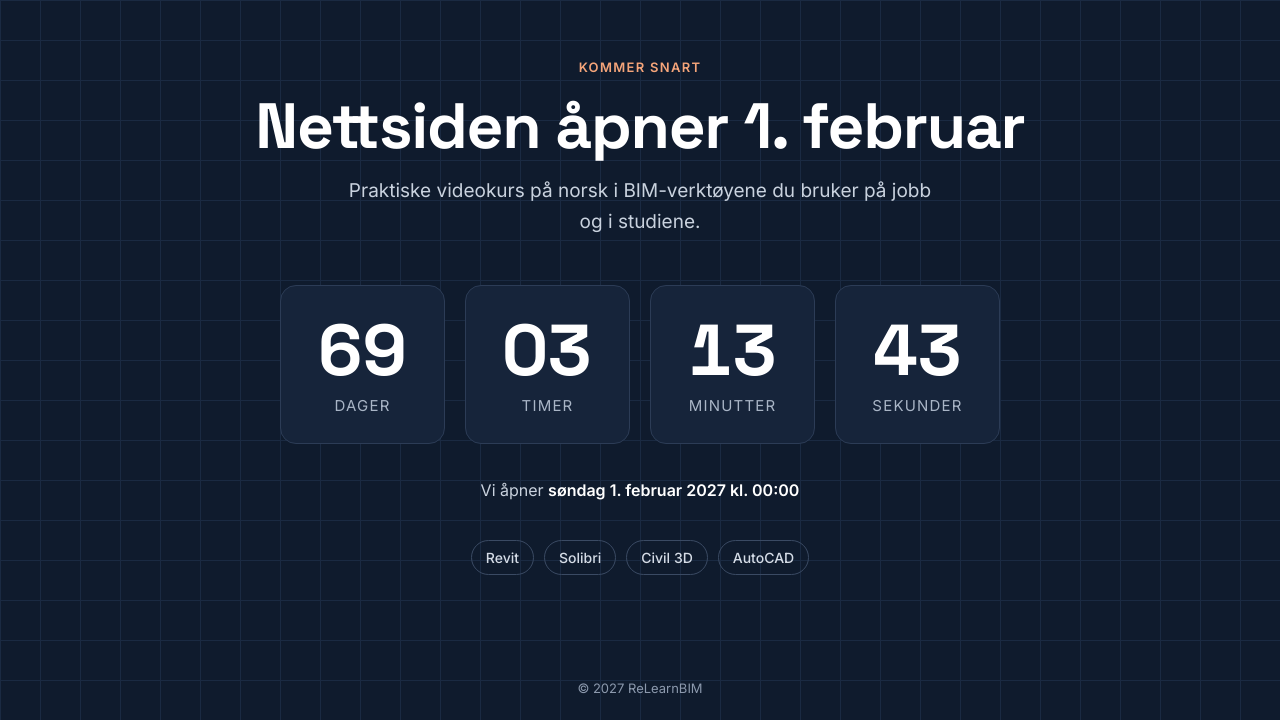
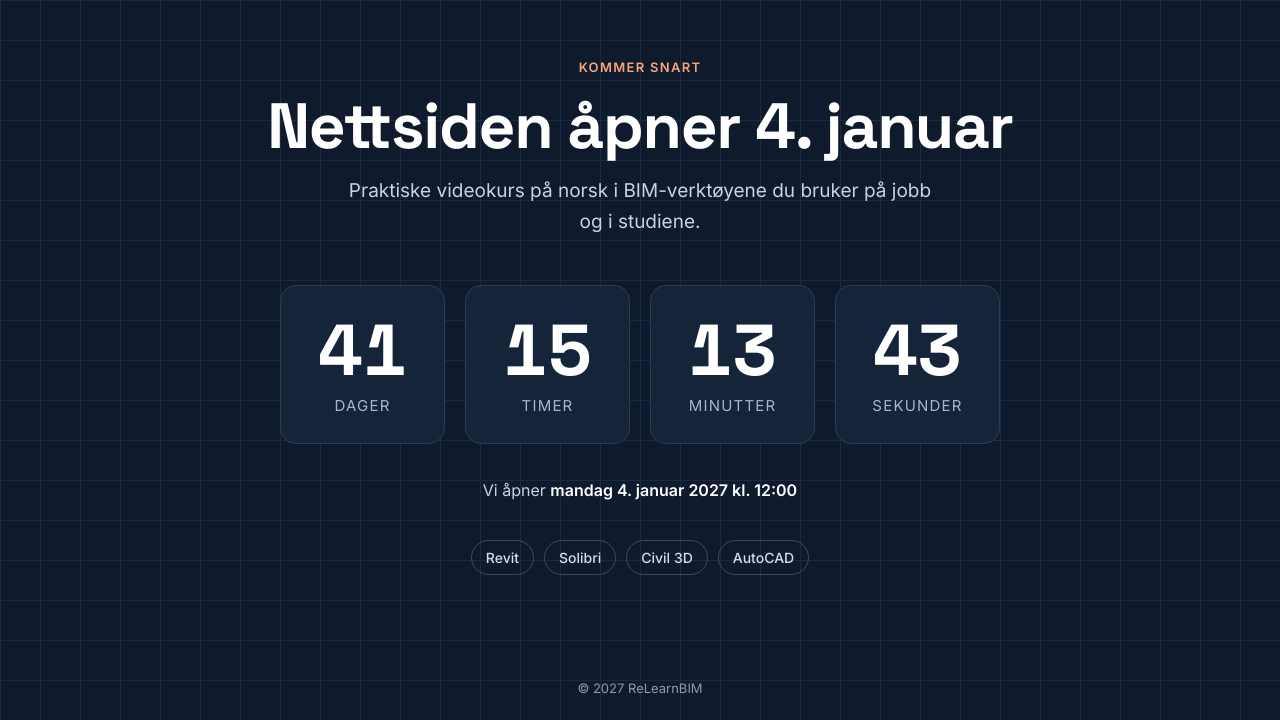
Before and after one commit to geonordrum/ReLearnBIM, a plain HTML site: page relearnbim-nedtelling.html in a window 1280 px wide. Shown: the part 80-800 px from the top of the page. Drawn offline with Linux system fonts and the light colour scheme.

Commit message:
Add files via upload

```diff
--- a/relearnbim-nedtelling.html
+++ b/relearnbim-nedtelling.html
@@ -3,7 +3,7 @@
 <head>
 <meta charset="utf-8">
 <meta name="viewport" content="width=device-width, initial-scale=1">
-<title>ReLearnBIM – åpner 1. februar</title>
+<title>ReLearnBIM – åpner 4. januar</title>
 <link rel="preconnect" href="https://fonts.googleapis.com">
 <link href="https://fonts.googleapis.com/css2?family=Inter:wght@400;500;600&family=Space+Grotesk:wght@500;600;700&display=swap" rel="stylesheet">
 <style>
@@ -52,7 +52,7 @@
 
 <main id="main">
   <p class="eyebrow">Kommer snart</p>
-  <h1>Nettsiden åpner 1. februar</h1>
+  <h1>Nettsiden åpner 4. januar</h1>
   <p class="lead">Praktiske videokurs på norsk i BIM-verktøyene du bruker på jobb og i studiene.</p>
 
   <div class="countdown" role="timer" aria-live="off" aria-label="Nedtelling til åpning">
@@ -61,7 +61,7 @@
     <div class="unit"><span class="num" id="m">--</span><span class="label">Minutter</span></div>
     <div class="unit"><span class="num" id="s">--</span><span class="label">Sekunder</span></div>
   </div>
-  <p class="date">Vi åpner <strong>søndag 1. februar 2027 kl. 00:00</strong></p>
+  <p class="date">Vi åpner <strong>mandag 4. januar 2027 kl. 12:00</strong></p>
 
   <div class="open">
     <p class="lead" style="margin-bottom:24px">Vi har åpnet! Velkommen til ReLearnBIM.</p>
@@ -76,8 +76,8 @@
 <footer>© 2027 ReLearnBIM</footer>
 
 <script>
-  // 1. februar 2027 kl. 00:00 norsk tid (CET, UTC+1)
-  var target = new Date('2027-02-01T00:00:00+01:00').getTime();
+  // 4. januar 2027 kl. 12:00 norsk tid (CET, UTC+1)
+  var target = new Date('2027-01-04T12:00:00+01:00').getTime();
   var el = { d: document.getElementById('d'), h: document.getElementById('h'), m: document.getElementById('m'), s: document.getElementById('s') };
   function pad(n){ return n < 10 ? '0' + n : '' + n; }
   function tick(){
```
